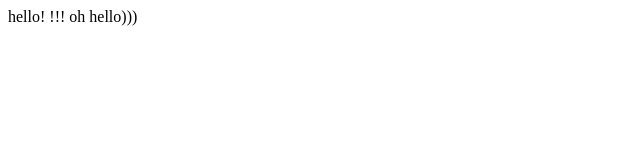
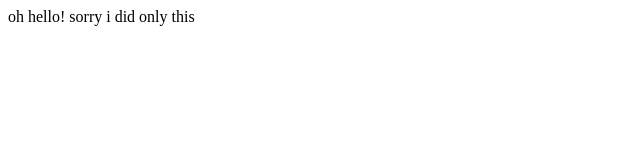
Before and after one commit to prawnnastia/hse-multimedia, a plain HTML site: page index.html in a window 1280 px wide. Shown: the full height of the page, 0-640 px from the left. Drawn offline with Linux system fonts and the light colour scheme.

Commit message:
add text

```diff
--- a/index.html
+++ b/index.html
@@ -6,6 +6,6 @@
     <title>Document</title>
 </head>
 <body>
-   hello! !!! oh hello)))
+   oh hello! sorry i did only this
 </body>
 </html>
```
